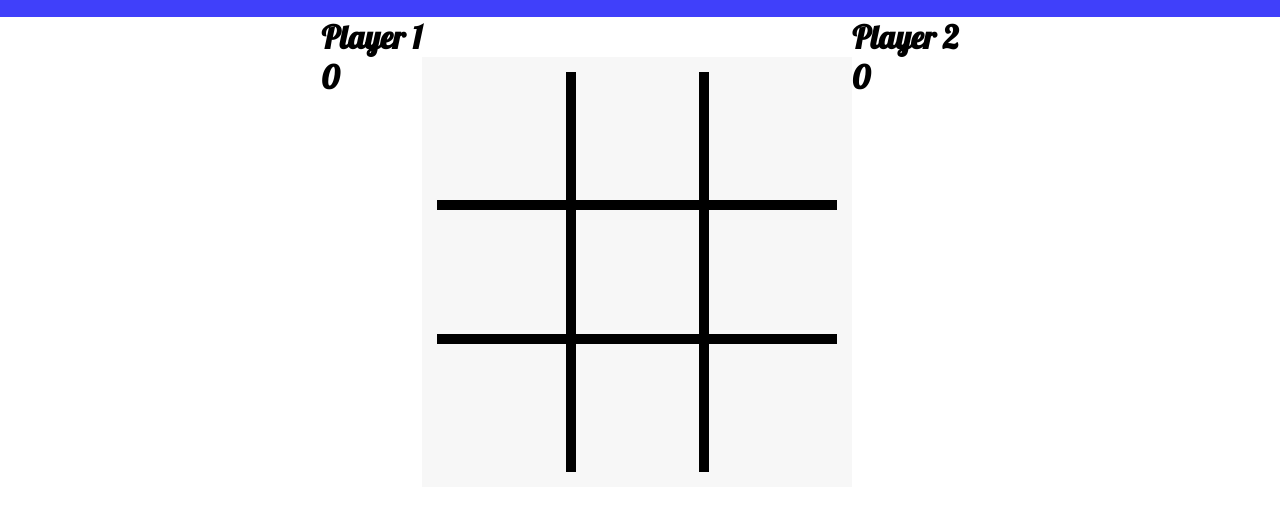
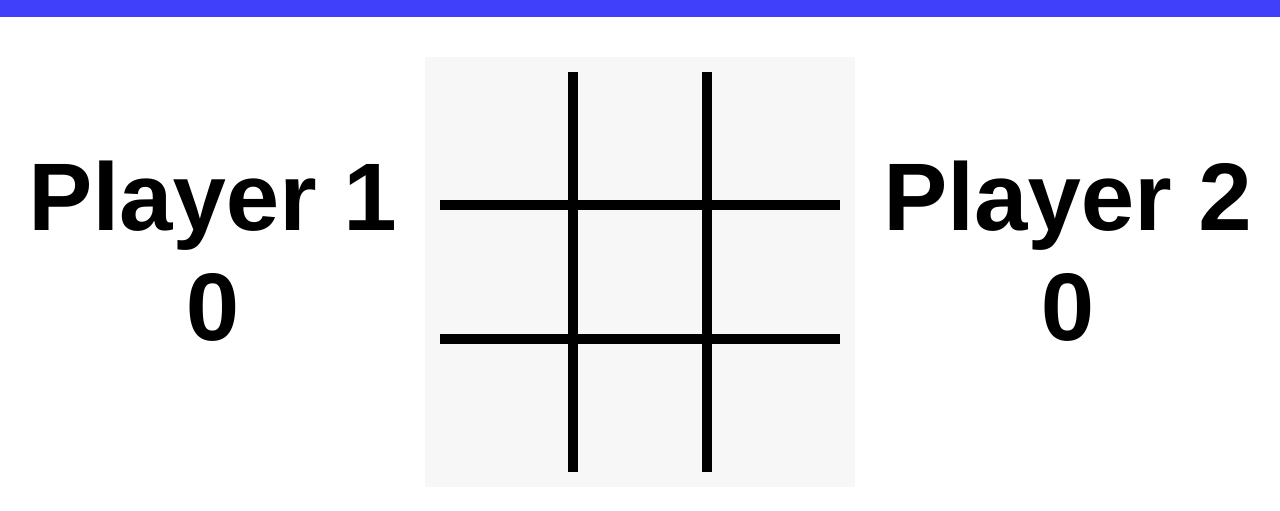
Before and after one commit to zerius182/tic-tac-toe, a plain HTML site: page index.html in a window 1280 px wide. Shown: the part 143-654 px from the top of the page. Drawn offline with Linux system fonts and the light colour scheme.

Commit message:
Added styling for player elements

```diff
--- a/game_style.css
+++ b/game_style.css
@@ -2,7 +2,7 @@
     border: 0px;
     margin: 0px;
     padding: 0px;
-    font-family: 'Lobster', cursive;;
+    --fancy-font: 'Lobster', cursive;
 }
 
 #page-header-container{
@@ -23,6 +23,7 @@
 
 #header-title{
     font-size: 6rem;
+    font-family: var(--fancy-font);
     margin-left: 2rem;
     color: white;
 }
@@ -30,7 +31,8 @@
 #game-board-container{
     height: 100%;
     display: flex;
-    justify-content: center;
+    justify-content: space-evenly;
+    align-items: center;
 }
 
 #game-board{
@@ -94,3 +96,11 @@
     border-top: black solid 5px;
     border-left: black solid 5px;
 }
+
+.player-container{
+    font-size: 3rem;
+    font-family:'Franklin Gothic Medium', 'Arial Narrow', Arial, sans-serif;
+    display: flex;
+    flex-direction: column;
+    align-items: center;
+}
```
